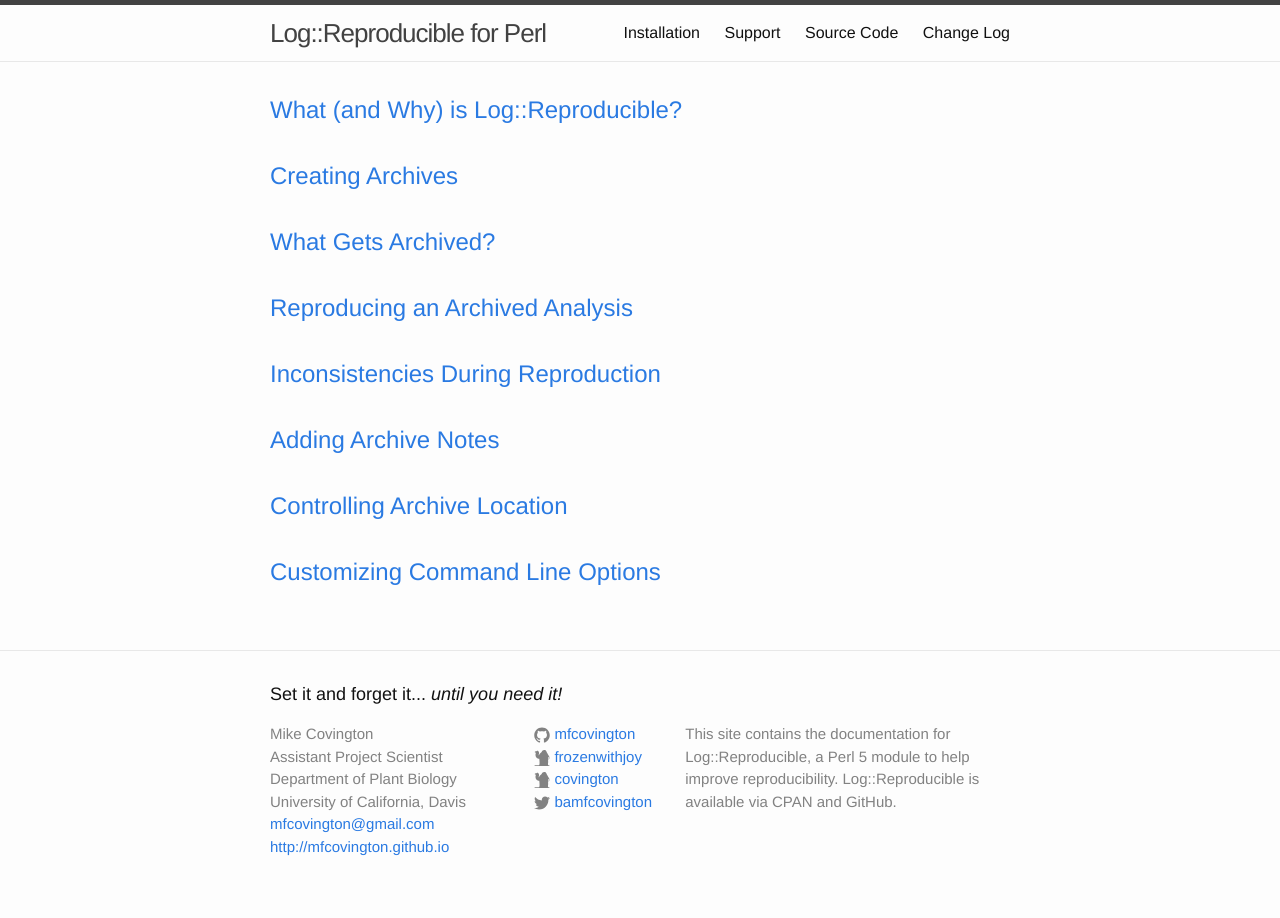
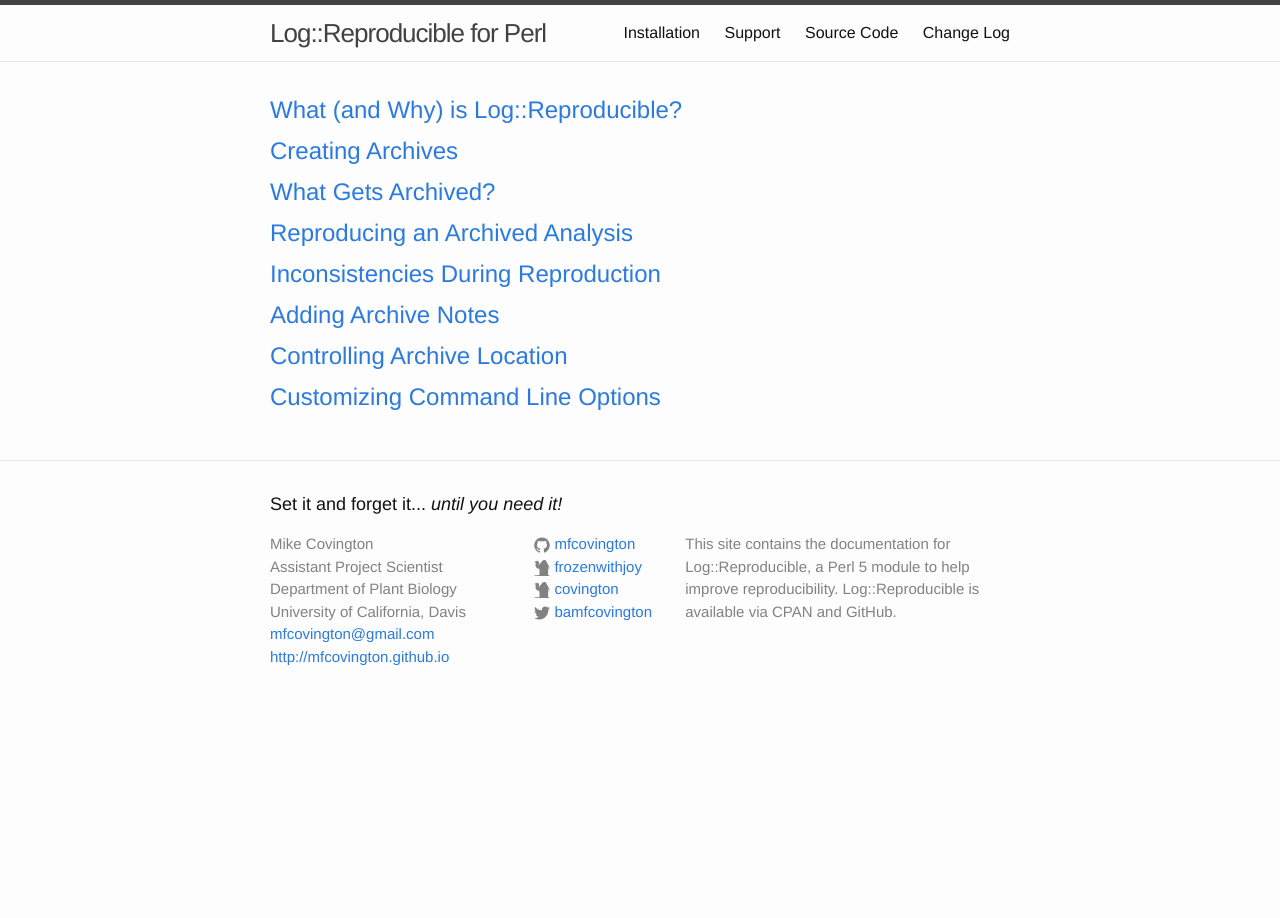
Before and after one commit to mfcovington/Log-Reproducible, a Jekyll site: the page built from index.html, in a window 1280 px wide. Built offline with Jekyll 4.4.1, drawn with Linux system fonts in a browser that asks for light colours; Markdown is read by kramdown in place of the engine named in the settings.

Commit message:
Decrease vertical spacing in the docs topic list

```diff
--- a/_sass/_layout.scss
+++ b/_sass/_layout.scss
@@ -174,7 +174,11 @@
     list-style: none;
 
     > li {
-        margin-bottom: $spacing-unit;
+        margin-bottom: $spacing-unit / 6;
+
+        > h2 {
+            margin-bottom: $spacing-unit / 6;
+        }
     }
 }
 
```
